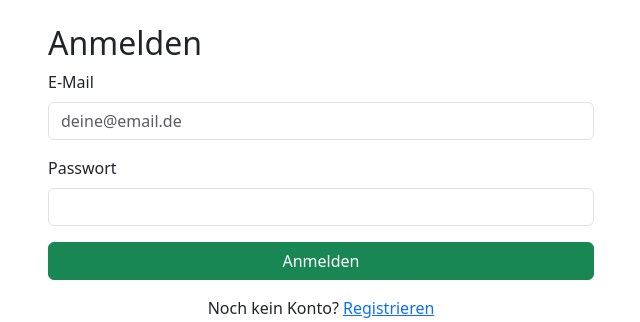
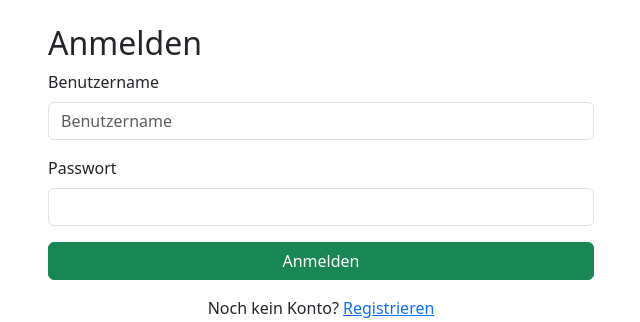
Before and after one commit to sufianh99/NutriTrack, a Flask app: page /auth/login in a window 1280 px wide. Shown: the part 56-378 px from the top of the page, without its empty margins (319-959 px from the left). Run offline with Flask 3, Linux system fonts and the light colour scheme.

Commit message:
Anpassung Login per username und Readme hinzugefügt

```diff
--- a/app/forms.py
+++ b/app/forms.py
@@ -7,14 +7,13 @@ from wtforms.validators import DataRequired, Email, EqualTo, Length, NumberRange
 
 class RegistrationForm(FlaskForm):
     username = StringField("Benutzername", validators=[DataRequired(), Length(3, 64)])
-    email = StringField("E-Mail", validators=[DataRequired(), Email()])
     password = PasswordField("Passwort", validators=[DataRequired(), Length(6, 128)])
     password2 = PasswordField("Passwort bestätigen", validators=[DataRequired(), EqualTo("password")])
     submit = SubmitField("Registrieren")
 
 
 class LoginForm(FlaskForm):
-    email = StringField("E-Mail", validators=[DataRequired(), Email()])
+    username = StringField("Benutzername", validators=[DataRequired(), Length(3, 64)])
     password = PasswordField("Passwort", validators=[DataRequired()])
     submit = SubmitField("Anmelden")
 
--- a/app/models.py
+++ b/app/models.py
@@ -9,7 +9,7 @@ from app import db, login_manager
 class User(UserMixin, db.Model):
     id = db.Column(db.Integer, primary_key=True)
     username = db.Column(db.String(64), unique=True, nullable=False, index=True)
-    email = db.Column(db.String(120), unique=True, nullable=False, index=True)
+    email = db.Column(db.String(120), nullable=True)
     password_hash = db.Column(db.String(256), nullable=False)
     height_cm = db.Column(db.Float, nullable=True)
     target_weight_kg = db.Column(db.Float, nullable=True)
--- a/app/routes/auth.py
+++ b/app/routes/auth.py
@@ -1,4 +1,5 @@
 from flask import Blueprint, render_template, redirect, url_for, flash, request
+from sqlalchemy.exc import IntegrityError
 from flask_login import login_user, logout_user, login_required
 
 from app import db
@@ -12,16 +13,18 @@ bp = Blueprint("auth", __name__, url_prefix="/auth")
 def register():
     form = RegistrationForm()
     if form.validate_on_submit():
-        if User.query.filter_by(email=form.email.data).first():
-            flash("Diese E-Mail ist bereits registriert.", "danger")
-            return render_template("auth/register.html", form=form)
         if User.query.filter_by(username=form.username.data).first():
             flash("Dieser Benutzername ist bereits vergeben.", "danger")
             return render_template("auth/register.html", form=form)
-        user = User(username=form.username.data, email=form.email.data)
+        user = User(username=form.username.data)
         user.set_password(form.password.data)
         db.session.add(user)
-        db.session.commit()
+        try:
+            db.session.commit()
+        except IntegrityError:
+            db.session.rollback()
+            flash("Registrierung fehlgeschlagen: Datenbank-Schema ist veraltet. Bitte DB neu erstellen (siehe README) oder Migration ausführen.", "danger")
+            return render_template("auth/register.html", form=form)
         flash("Registrierung erfolgreich! Du kannst dich jetzt anmelden.", "success")
         return redirect(url_for("auth.login"))
     return render_template("auth/register.html", form=form)
@@ -31,12 +34,12 @@ def register():
 def login():
     form = LoginForm()
     if form.validate_on_submit():
-        user = User.query.filter_by(email=form.email.data).first()
+        user = User.query.filter_by(username=form.username.data).first()
         if user and user.check_password(form.password.data):
             login_user(user)
             next_page = request.args.get("next")
             return redirect(next_page or url_for("main.index"))
-        flash("Ungültige E-Mail oder Passwort.", "danger")
+        flash("Ungültiger Benutzername oder Passwort.", "danger")
     return render_template("auth/login.html", form=form)
 
 
--- a/app/templates/auth/login.html
+++ b/app/templates/auth/login.html
@@ -7,9 +7,9 @@
         <form method="POST">
             {{ form.hidden_tag() }}
             <div class="mb-3">
-                {{ form.email.label(class="form-label") }}
-                {{ form.email(class="form-control", placeholder="deine@email.de") }}
-                {% for error in form.email.errors %}<small class="text-danger">{{ error }}</small>{% endfor %}
+                {{ form.username.label(class="form-label") }}
+                {{ form.username(class="form-control", placeholder="Benutzername") }}
+                {% for error in form.username.errors %}<small class="text-danger">{{ error }}</small>{% endfor %}
             </div>
             <div class="mb-3">
                 {{ form.password.label(class="form-label") }}
--- a/app/templates/auth/register.html
+++ b/app/templates/auth/register.html
@@ -10,11 +10,6 @@
                 {{ form.username.label(class="form-label") }}
                 {{ form.username(class="form-control", placeholder="Benutzername") }}
                 {% for error in form.username.errors %}<small class="text-danger">{{ error }}</small>{% endfor %}
-            </div>
-            <div class="mb-3">
-                {{ form.email.label(class="form-label") }}
-                {{ form.email(class="form-control", placeholder="deine@email.de") }}
-                {% for error in form.email.errors %}<small class="text-danger">{{ error }}</small>{% endfor %}
             </div>
             <div class="mb-3">
                 {{ form.password.label(class="form-label") }}
```
Also changed, not shown: README.md.
